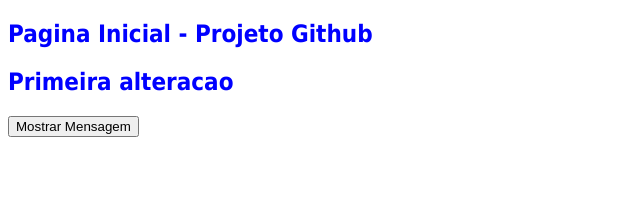
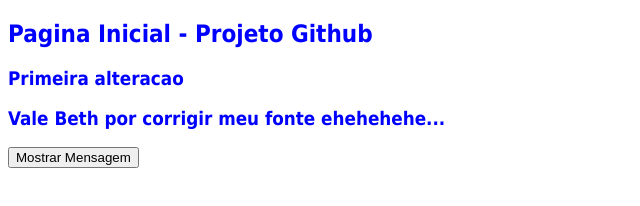
Before and after one commit to betefortes/javaavancado-github, a plain HTML site: page index.html in a window 1280 px wide. Shown: the whole page, without its empty margins (0-640 px from the left). Drawn offline with Linux system fonts and the light colour scheme.

Commit message:
Alteração do Bola

```diff
--- a/index.html
+++ b/index.html
@@ -6,7 +6,8 @@
    </head>
 	<body>
 		<h2>Pagina Inicial - Projeto Github</h2>
-		<h2>Primeira alteracao</h3>
+		<h3>Primeira alteracao</h3>
+		<h3>Vale Beth por corrigir meu fonte ehehehehe...</h3>
 		<input type="button" id="botao" value="Mostrar Mensagem"/>
 		<script src="funcoes.js"></script>
 		</body>
```
